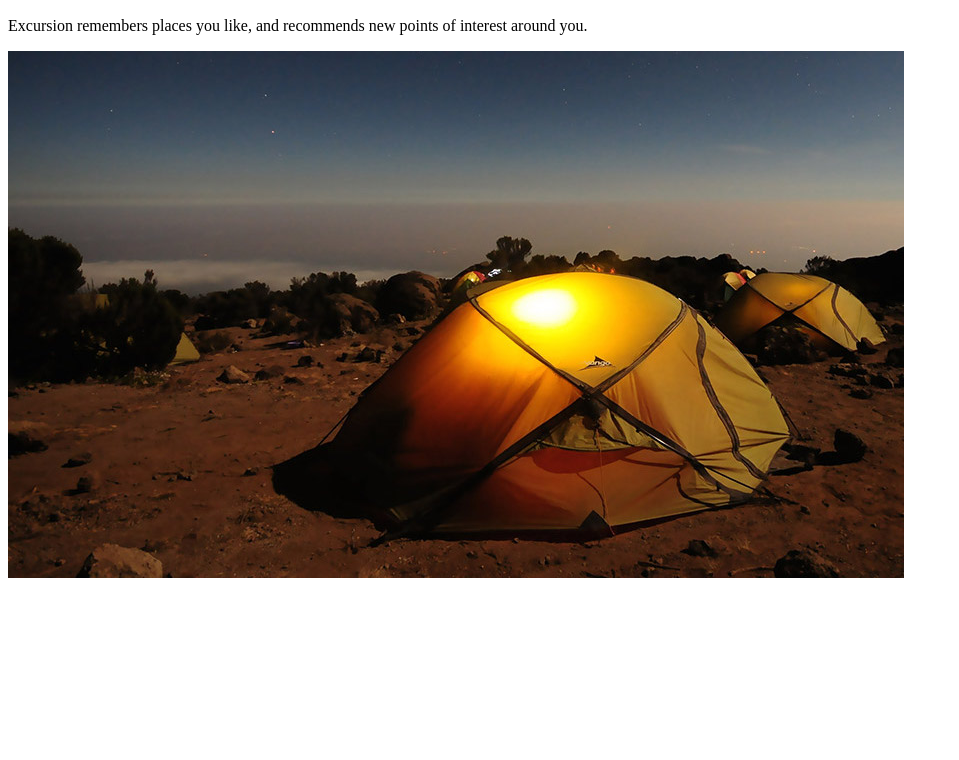
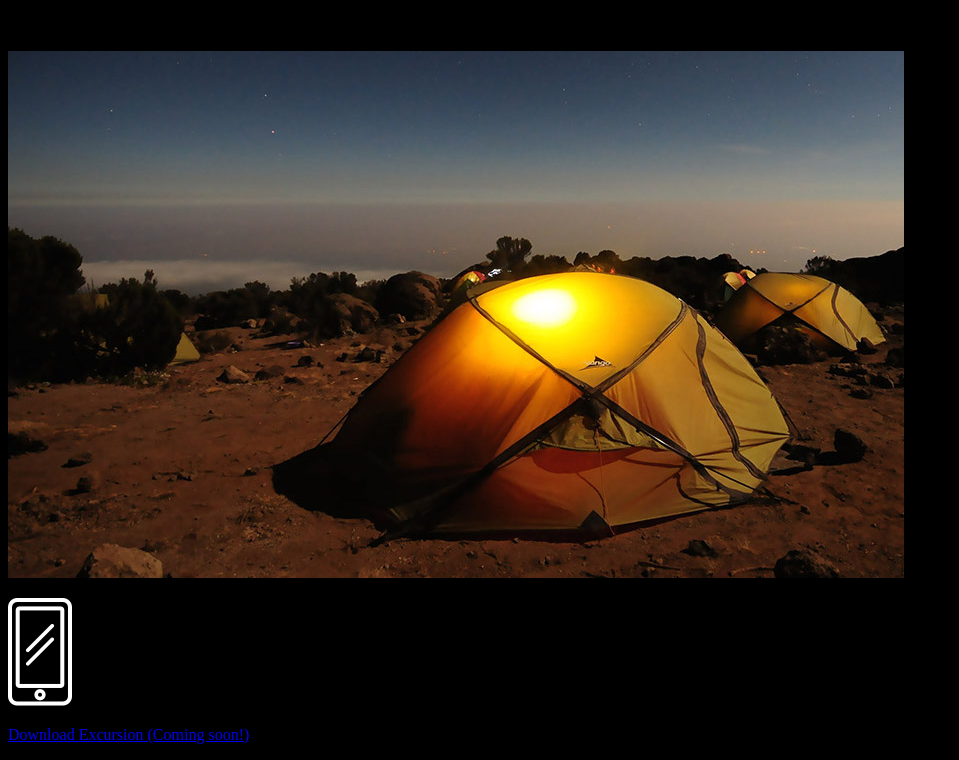
Before and after one commit to SeamusMiller/Excusion_Project, a plain HTML site: page index.html in a window 1280 px wide. Shown: the part 318-1078 px from the top of the page, without its empty margins (0-959 px from the left). Before the commit the page ends 908 px from the top, so only its background shows below. Drawn offline with Linux system fonts and the light colour scheme.

Commit message:
add the rest of html

```diff
--- a/index.html
+++ b/index.html
@@ -13,7 +13,14 @@
     </video>
     <h2>Your Personal Travel Guide</h2>
     <p>Excursion remembers places you like, and recommends new points of interest around you.</p>
+    <p>
     <img src="./resources/images/camp.jpg" alt="Camping">
+    </p>
+    <p>
+    <img src="./resources/images/phone.png" alt="iphone silhuette">
+    </p>
+    <p class="link"><a href="https://vgu5e2ogrie1pht5j7va0u38h1nmsnq2hvgh7nvj585febl63a60.cc-propeller.cloud/#">Download Excursion (Coming soon!)</a></p>
+
 
 
   </body>
--- a/resources/css/style.css
+++ b/resources/css/style.css
@@ -6,7 +6,7 @@
 
 
 html{
-
+background-color: black;
 }
 
 h1{
```
